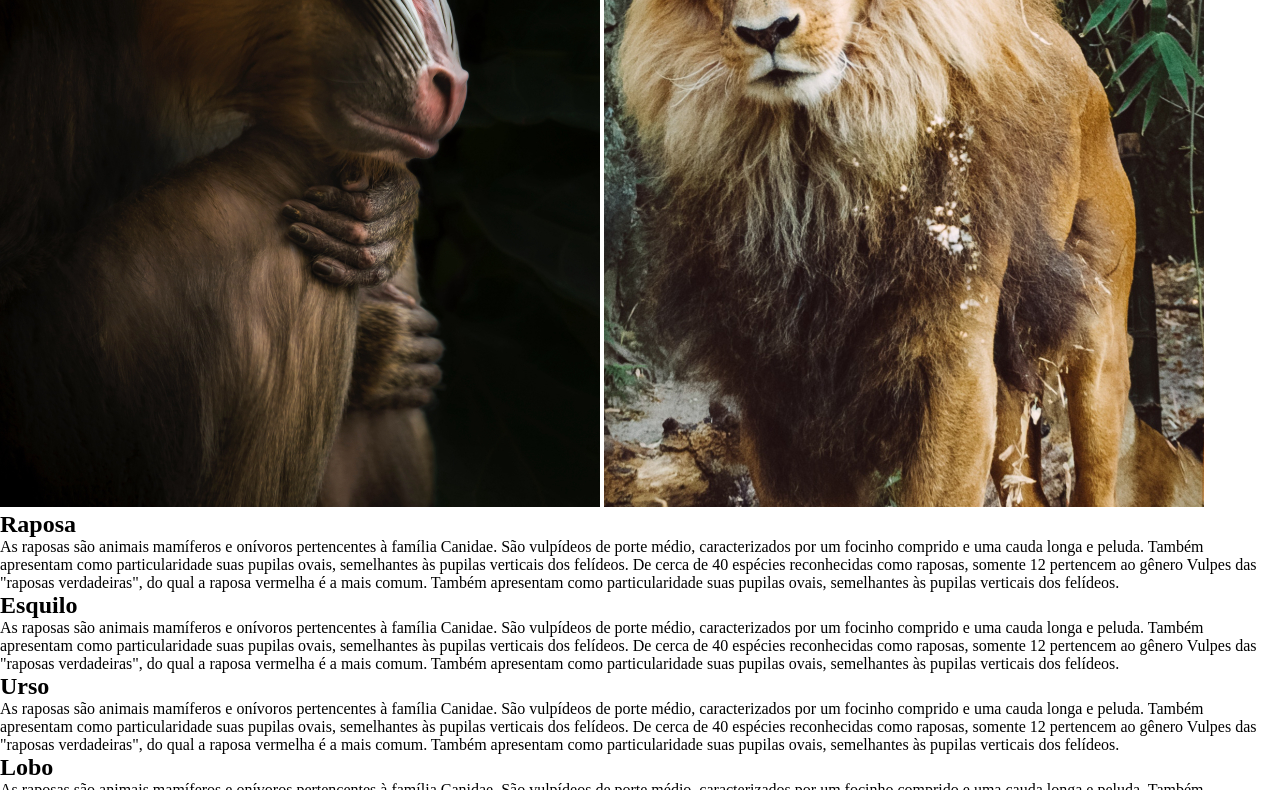
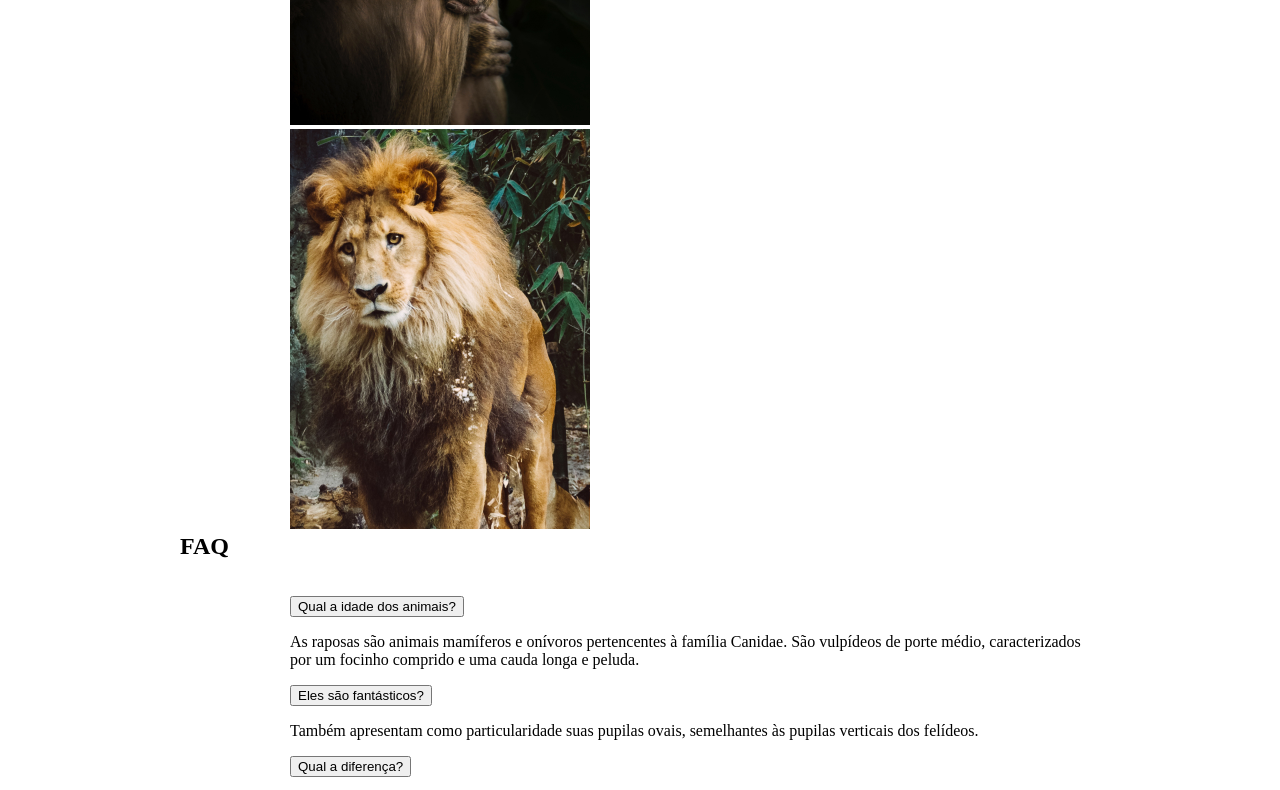
Before and after one commit to Lucarim/Animais-Fantasticos, a plain HTML site: page index.html in a window 1280 px wide. Shown: the part 2010-2800 px from the top of the page. Drawn offline with Linux system fonts and the light colour scheme.

Commit message:
posicionamento css

```diff
--- a/index.html
+++ b/index.html
@@ -9,7 +9,7 @@
 </head>
 
 <body>
-  <header>
+  <header class="container">
     <nav>
       <li><a href="">Animais</a></li>
       <li><a href="">Faq</a></li>
@@ -17,9 +17,9 @@
       <li><a href="">Dev</a></li>
     </nav>
   </header>
-  <main>
+  <main class="container">
+    <section class="animais">
       <h1>Animais fantásticos</h1>
-    <section class="animais">
       <div class="animais-fotos">
         <picture>
           <img src="./img/imagem1.jpg" alt="">
@@ -126,7 +126,6 @@
     </section>
     <section class="contato">
       <h1>Contato</h1>
-      <div>
       <picture><img src="./img/mapa.png" alt=""></picture>
       <ul>
         <li>contato@origamid.com</li>
@@ -134,9 +133,11 @@
         <li>Rua do Conde, nº 21</li>
         <li>Rio de Janeiro - RJ</li>
       </ul>
-      </div>
     </section>
   </main>
+  <footer class="container">
+    <span>Todos os direitos reservados.</span>
+  </footer>
   <script src="script.js"></script>
 </body>
 
--- a/style.css
+++ b/style.css
@@ -1,3 +1,8 @@
+:root {
+  --cor-0: #fb5;
+  --cor-1: #e54;
+}
+
 html,
 body,
 a,
@@ -13,3 +18,33 @@ ul {
   color: inherit;
   text-decoration: none;
 }
+.container {
+  display: grid;
+  grid-template-columns: 1fr 120px minmax(300px, 800px) 1fr;
+}
+
+header nav,
+footer span {
+  grid-column: 3/5;
+}
+img {
+  max-width: 100%;
+}
+section {
+  grid-column: 2 / 4;
+  display: grid;
+  grid-template-columns: 90px 300px 1fr;
+  gap: 20px;
+}
+section h1 {
+  grid-column: 1 / -1;
+}
+.animais-fotos {
+  grid-column: 2;
+}
+.faq dl {
+  grid-column: 2/-1;
+}
+.contato picture {
+  grid-column: 2;
+}
```
Lines whose indentation alone changed are shown as unchanged.
